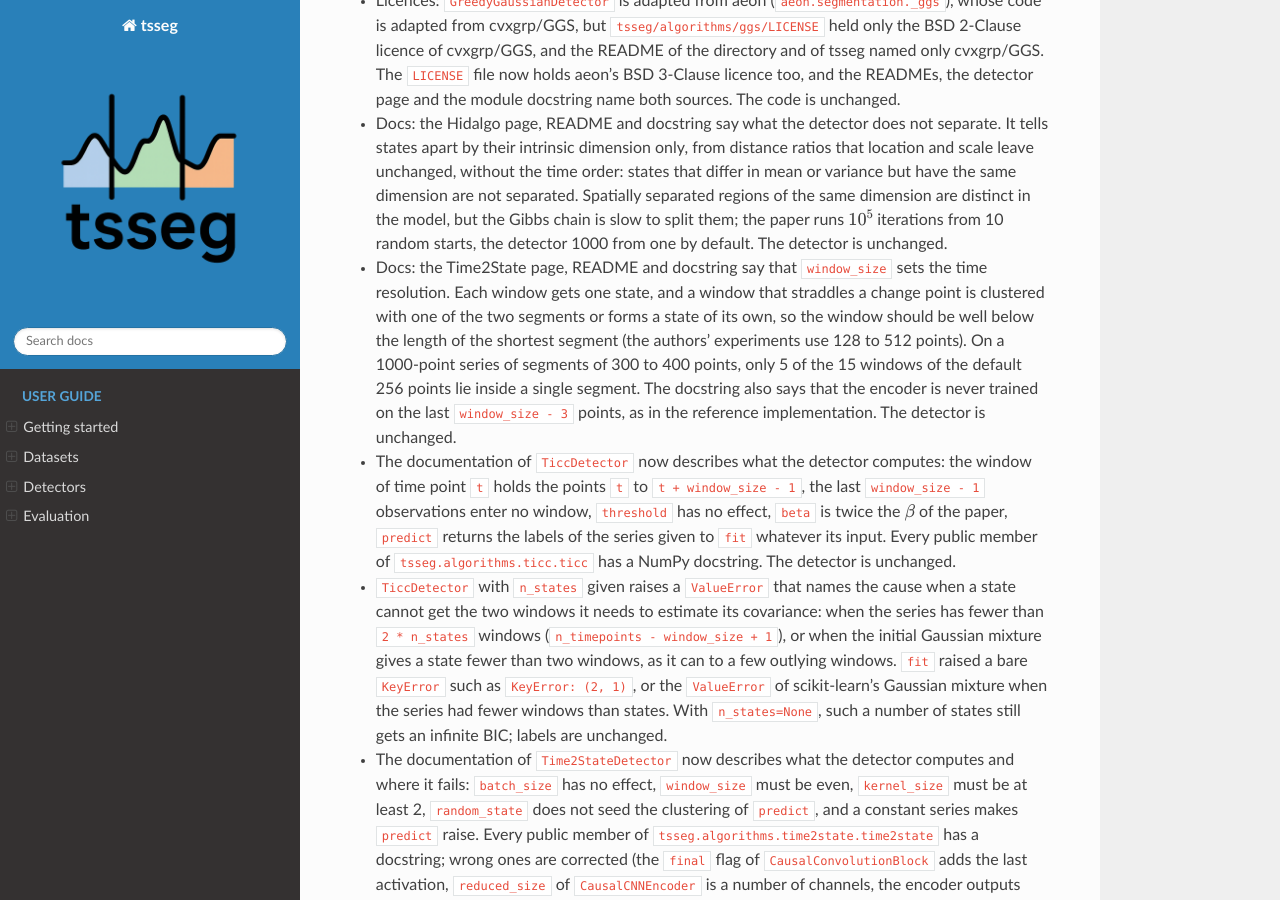
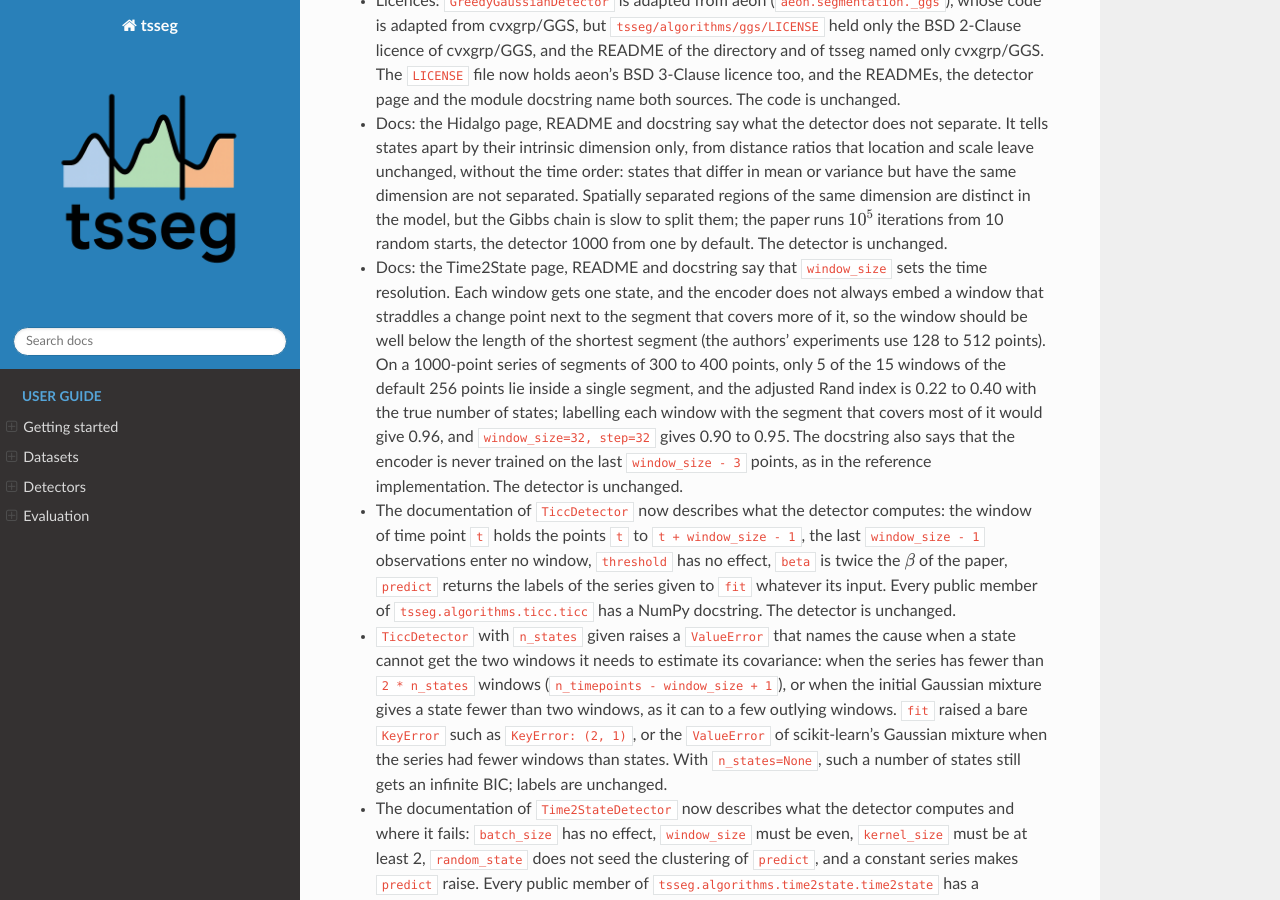
Before and after one commit to fchavelli/tsseg, a Sphinx documentation site: the page built from docs/changelog.rst, in a window 1280 px wide and 900 px high, scrolled down 1583 px. Built offline with Sphinx 7.4.7 and the Read the Docs theme 3.1.0, drawn with Linux system fonts in a browser that asks for light colours; pages that are not in the unit, such as notebooks, are missing from menus.

Commit message:
docs(time2state): blame the embedding of straddling windows, not the window alone
With the default windows and the same vote, labelling each window with
the segment that covers most of it gives ARI 0.96 on the easy series of
the quality test, against 0.22 to 0.40 for the detector: the window size
alone does not explain the score. The windows that straddle a change
point are not embedded next to the segment that covers most of them
(with random_state=0, those of the first change point share the state of
the third segment, those of the second the state of the middle one even
where the third covers 80% of them). Say so in the docstring, the
detector page, the README, the changelog entry and the KNOWN_FAILURES
reason.

```diff
--- a/docs/changelog.rst
+++ b/docs/changelog.rst
@@ -98,12 +98,15 @@ Unreleased
   runs :math:`10^5` iterations from 10 random starts, the detector 1000 from
   one by default. The detector is unchanged.
 * Docs: the Time2State page, README and docstring say that ``window_size``
-  sets the time resolution. Each window gets one state, and a window that
-  straddles a change point is clustered with one of the two segments or
-  forms a state of its own, so the window should be well below the length of
-  the shortest segment (the authors' experiments use 128 to 512 points). On
-  a 1000-point series of segments of 300 to 400 points, only 5 of the 15
-  windows of the default 256 points lie inside a single segment. The
+  sets the time resolution. Each window gets one state, and the encoder does
+  not always embed a window that straddles a change point next to the
+  segment that covers more of it, so the window should be well below the
+  length of the shortest segment (the authors' experiments use 128 to 512
+  points). On a 1000-point series of segments of 300 to 400 points, only 5
+  of the 15 windows of the default 256 points lie inside a single segment,
+  and the adjusted Rand index is 0.22 to 0.40 with the true number of
+  states; labelling each window with the segment that covers most of it
+  would give 0.96, and ``window_size=32, step=32`` gives 0.90 to 0.95. The
   docstring also says that the encoder is never trained on the last
   ``window_size - 3`` points, as in the reference implementation. The
   detector is unchanged.
```
Also changed, not shown: docs/detectors/time2state.rst (+9 -6 lines), tsseg/algorithms/time2state/README.md, 2 other files.
